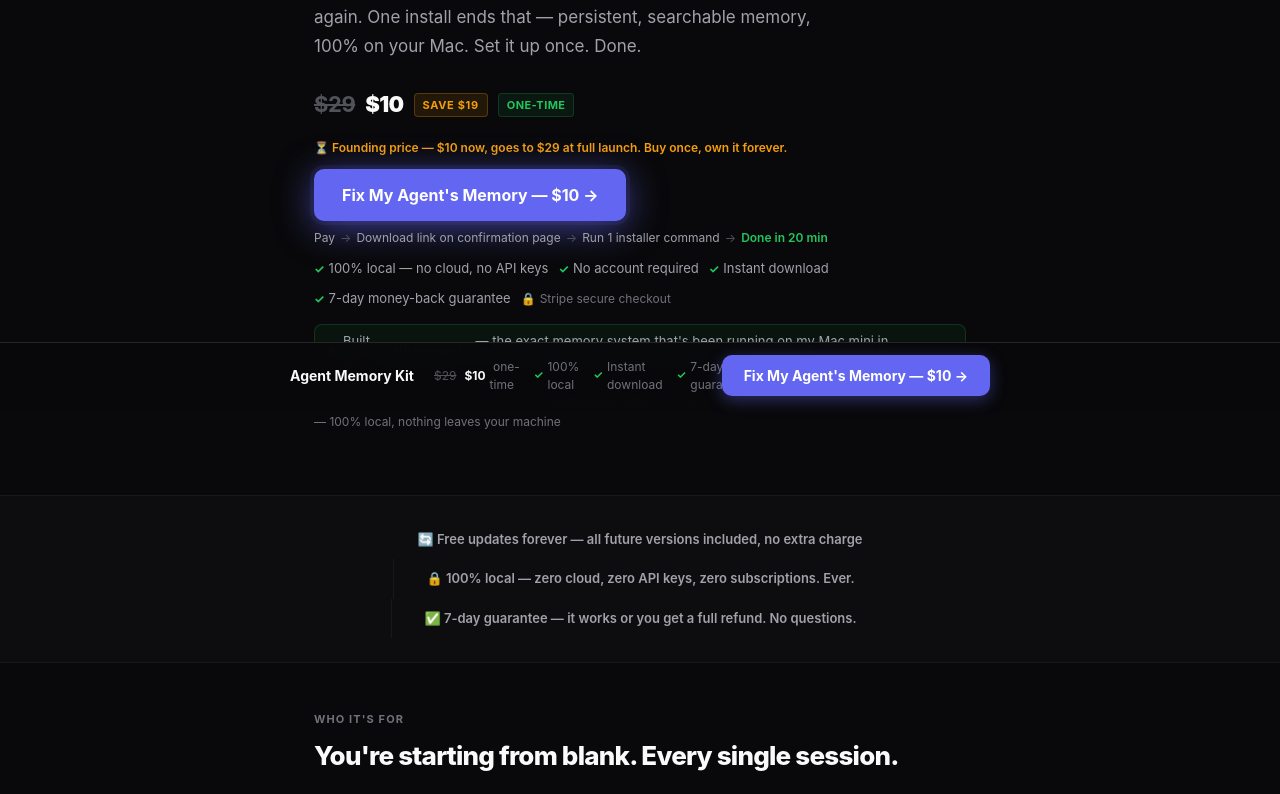
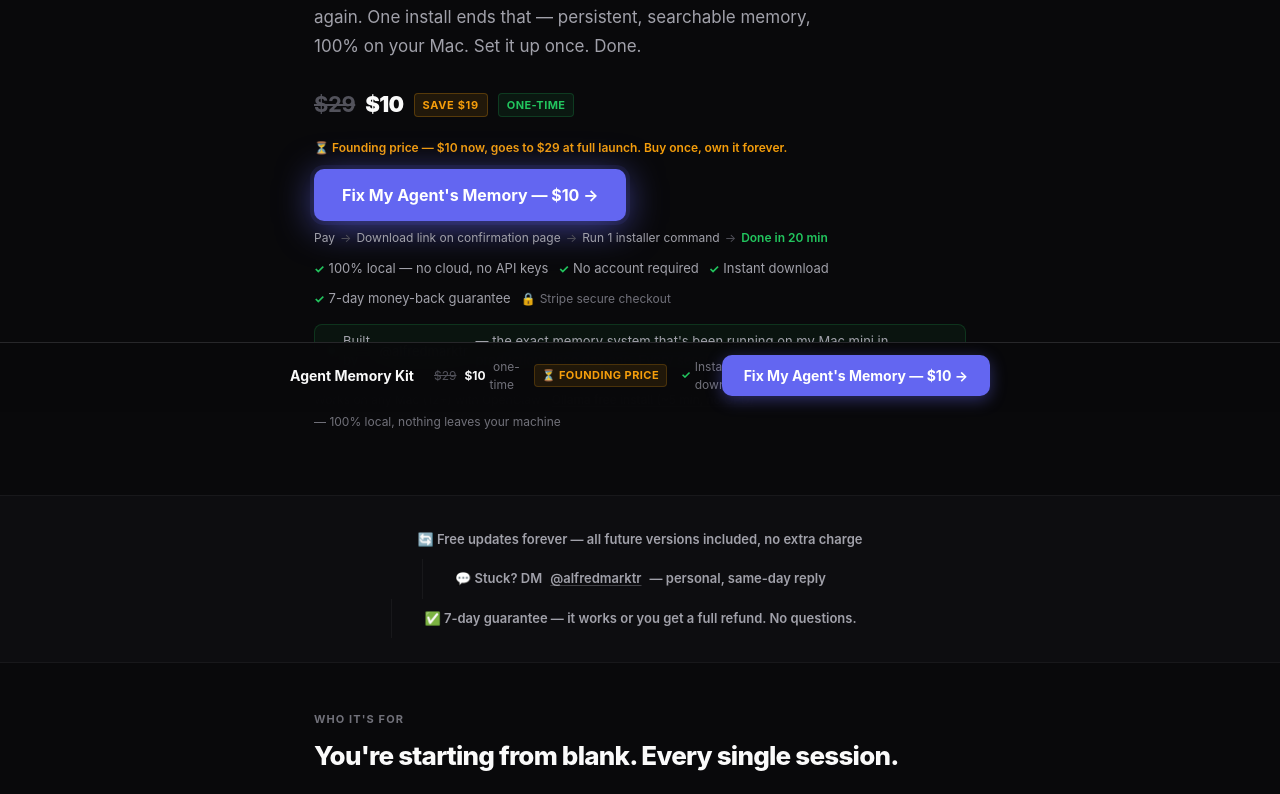
Before and after one commit to marcoiaq/agent-memory-kit, a Next.js app: page / in a window 1280 px wide. Shown: the part 458-1252 px from the top of the page. Built offline with nearby package versions, Linux system fonts and the light colour scheme.

Commit message:
ux: replace redundant 'local' proof bar item with personal support signal; add founding-price badge to sticky scroll bar

```diff
--- a/app/components/DesktopScrollBar.tsx
+++ b/app/components/DesktopScrollBar.tsx
@@ -123,7 +123,7 @@ export default function DesktopScrollBar() {
             <span className="desktop-scroll-bar-title">Agent Memory Kit</span>
             <div className="desktop-scroll-bar-trust">
               <span className="desktop-scroll-bar-trust-item"><span style={{textDecoration:'line-through', color:'#52525b', marginRight:'4px'}}>$29</span><strong style={{color:'#fafafa'}}>$10</strong>&nbsp;one-time</span>
-              <span className="desktop-scroll-bar-trust-item check">100% local</span>
+              <span style={{fontSize:'11px', fontWeight:700, color:'#f59e0b', background:'rgba(245,158,11,0.1)', border:'1px solid rgba(245,158,11,0.2)', padding:'2px 7px', borderRadius:'4px', letterSpacing:'0.04em', textTransform:'uppercase', whiteSpace:'nowrap'}}>⏳ Founding price</span>
               <span className="desktop-scroll-bar-trust-item check">Instant download</span>
               <span className="desktop-scroll-bar-trust-item check">7-day guarantee</span>
               <span className="desktop-scroll-bar-stripe">🔒 Stripe</span>
--- a/app/page.tsx
+++ b/app/page.tsx
@@ -508,7 +508,7 @@ export default function Home() {
               🔄 Free updates forever — all future versions included, no extra charge
             </div>
             <div className="proof-stat">
-              🔒 100% local — zero cloud, zero API keys, zero subscriptions. Ever.
+              💬 Stuck? DM <a href="https://x.com/alfredmarktr" target="_blank" rel="noopener noreferrer" style={{color:'#a1a1aa', textDecoration:'underline', textDecorationColor:'rgba(161,161,170,0.35)', textUnderlineOffset:'2px'}}>@alfredmarktr</a> — personal, same-day reply
             </div>
             <div className="proof-stat">
               ✅ 7-day guarantee — it works or you get a full refund. No questions.
```
